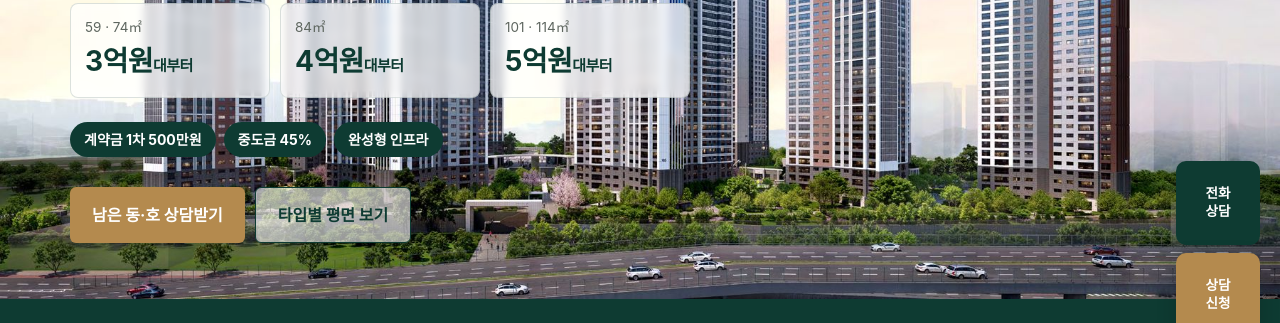
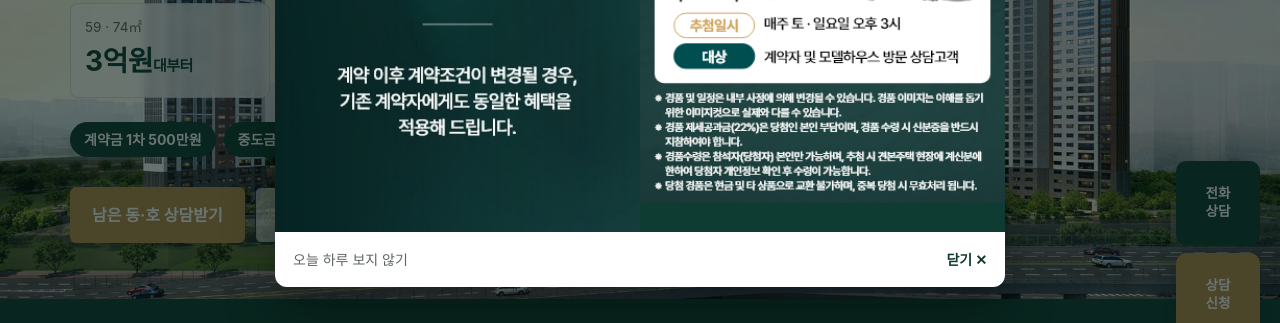
Before and after one commit to ysdnc-ceo/dj_prugio, a plain HTML site: page index.html in a window 1280 px wide. Shown: the part 439-762 px from the top of the page. Drawn offline with Linux system fonts and the light colour scheme; a web font is replaced by a local one.

Commit message:
안심보장제·주말경품 팝업 추가, 주말경품 이미지 확대 깨짐 수정
Co-Authored-By: Claude Opus 5.5 <noreply@anthropic.com>
Claude-Session: https://claude.ai/code/session_01UXZ64wg3z7W8sHU6s3pg5e

```diff
--- a/index.html
+++ b/index.html
@@ -131,8 +131,8 @@ a{color:inherit}
 .evcard dl{display:grid;grid-template-columns:auto 1fr;gap:8px 16px;margin:0;font-size:15.5px}
 .evcard dt{color:var(--muted)}
 .evcard dd{margin:0;font-weight:600}
-.evweek{display:flex;flex-direction:column;gap:18px;padding:16px 16px 22px}
-.evweek img{border-radius:8px;width:100%;cursor:zoom-in}
+.evweek{display:flex;flex-direction:column;gap:18px;padding:16px 16px 22px;background:linear-gradient(180deg,#0F3A31 0,#0F3A31 220px,#fff 220px)}
+.evweek img{border-radius:8px;width:100%;max-width:350px;margin:0 auto;cursor:zoom-in}
 .evweek > div{padding:0 8px}
 .evweek h3{font-size:21px}
 .evbtn{padding:18px;font-size:17px}
@@ -299,6 +299,21 @@ label{display:block;font-size:14px;font-weight:700;margin-bottom:6px}
 #resultMsg{margin-top:12px;font-weight:700;text-align:center;min-height:1.4em}
 @media (max-width:860px){.form-area{grid-template-columns:1fr}}
 @media (max-width:520px){.fg{grid-template-columns:1fr}#consultForm,.calc form,.cbox{padding:22px}}
+
+/* 팝업 */
+.pop{position:fixed;inset:0;z-index:120;background:rgba(6,24,19,.6);display:none;align-items:center;justify-content:center;padding:16px}
+.pop.on{display:flex}
+.pop-box{background:#fff;border-radius:12px;overflow:hidden;max-width:730px;width:100%;box-shadow:0 20px 50px rgba(0,0,0,.35)}
+.pop-imgs{display:flex;gap:0;overflow-x:auto;scroll-snap-type:x mandatory;-webkit-overflow-scrolling:touch;background:#0E3B32}
+.pop-imgs a{flex:0 0 50%;scroll-snap-align:start;display:block}
+.pop-imgs img{width:100%;height:auto;display:block}
+.pop-dots{display:none;justify-content:center;gap:6px;padding:8px 0 0}
+.pop-dots i{width:7px;height:7px;border-radius:50%;background:#C9CFCB}
+.pop-dots i.on{background:var(--green)}
+.pop-ft{display:flex;justify-content:space-between;align-items:center;padding:10px 14px;font-size:14px}
+.pop-ft button{font:inherit;background:none;border:0;cursor:pointer;color:var(--muted);padding:6px 4px}
+.pop-ft .pop-x{color:var(--green);font-weight:800}
+@media (max-width:600px){.pop-box{max-width:350px}.pop-imgs a{flex-basis:100%}.pop-dots{display:flex}}
 
 /* 라이트박스 */
 .lb{position:fixed;inset:0;z-index:100;background:rgba(10,20,16,.9);display:none;align-items:center;justify-content:center;padding:20px;cursor:zoom-out}
@@ -740,6 +755,20 @@ label{display:block;font-size:14px;font-weight:700;margin-bottom:6px}
 
 <div class="lb" id="lb" role="dialog" aria-label="이미지 크게 보기"><img alt=""></div>
 
+<div class="pop" id="pop" role="dialog" aria-modal="true" aria-label="두정역 푸르지오 그랑피크 안내">
+  <div class="pop-box">
+    <div class="pop-imgs" id="popImgs">
+      <a href="#contact"><img src="pop_safe.jpg" width="350" height="572" alt="계약조건 안심보장제: 계약 이후 계약조건이 변경될 경우, 기존 계약자에게도 동일한 혜택을 적용해 드립니다."></a>
+      <a href="#event"><img src="pop_weekly.png" width="350" height="544" alt="견본주택 방문고객 주말 경품 이벤트: 매주 토·일요일 오후 3시 추첨, 계약자 및 모델하우스 방문 상담고객 대상"></a>
+    </div>
+    <div class="pop-dots" id="popDots"><i class="on"></i><i></i></div>
+    <div class="pop-ft">
+      <button type="button" id="popToday">오늘 하루 보지 않기</button>
+      <button type="button" class="pop-x" id="popClose">닫기 ✕</button>
+    </div>
+  </div>
+</div>
+
 <script>
 /* 주택형 정보 (㎡) — 공고 및 서비스면적표 */
 const UNIT = {
@@ -834,6 +863,20 @@ document.getElementById('evBannerLink').addEventListener('click',e=>{
   e.preventDefault(); document.getElementById('consultForm').scrollIntoView({behavior:'smooth',block:'center'});
   setTimeout(()=>document.getElementById('name').focus({preventScroll:true}),500);
 });
+/* ===== 팝업: 접속 시 표시, '오늘 하루 보지 않기'는 이 브라우저에만 저장 ===== */
+(function(){
+  const pop=document.getElementById('pop'); const KEY='djPopHideDate'; const today=new Date().toISOString().slice(0,10);
+  let hidden=false; try{hidden=localStorage.getItem(KEY)===today;}catch(e){}
+  if(!hidden) setTimeout(()=>pop.classList.add('on'),400);
+  const close=()=>pop.classList.remove('on');
+  document.getElementById('popClose').addEventListener('click',close);
+  document.getElementById('popToday').addEventListener('click',()=>{try{localStorage.setItem(KEY,today);}catch(e){} close();});
+  pop.addEventListener('click',e=>{ if(e.target===pop) close(); });
+  pop.querySelectorAll('.pop-imgs a').forEach(a=>a.addEventListener('click',close));
+  document.addEventListener('keydown',e=>{ if(e.key==='Escape') close(); });
+  const box=document.getElementById('popImgs'), dots=document.querySelectorAll('#popDots i');
+  box.addEventListener('scroll',()=>{const i=Math.round(box.scrollLeft/box.clientWidth); dots.forEach((d,k)=>d.classList.toggle('on',k===i));});
+})();
 /* ===== 라이트박스 ===== */
 const lb=document.getElementById('lb');
 document.addEventListener('click',e=>{
```
Also changed, not shown: pop_safe.jpg (added), pop_weekly.png (added).
